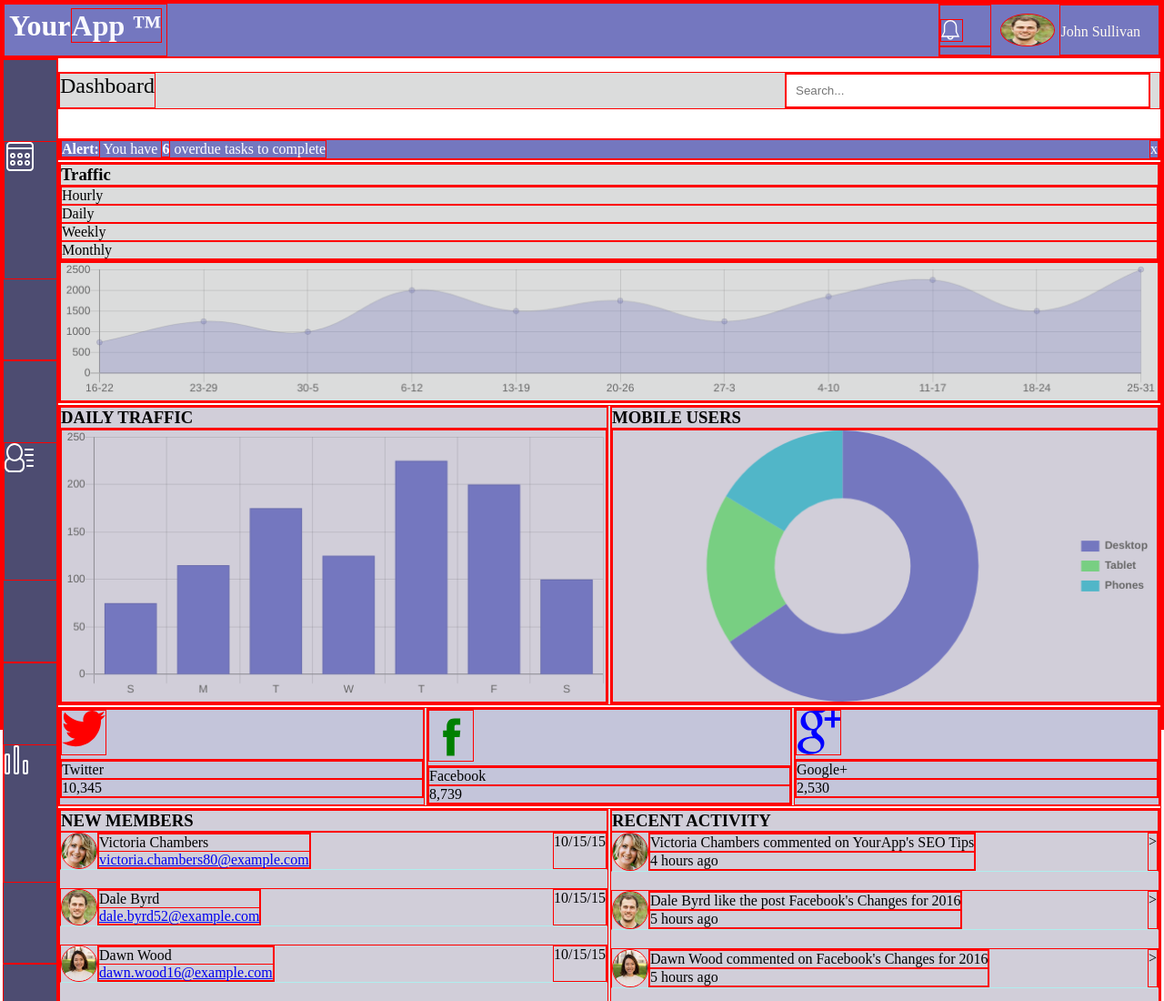
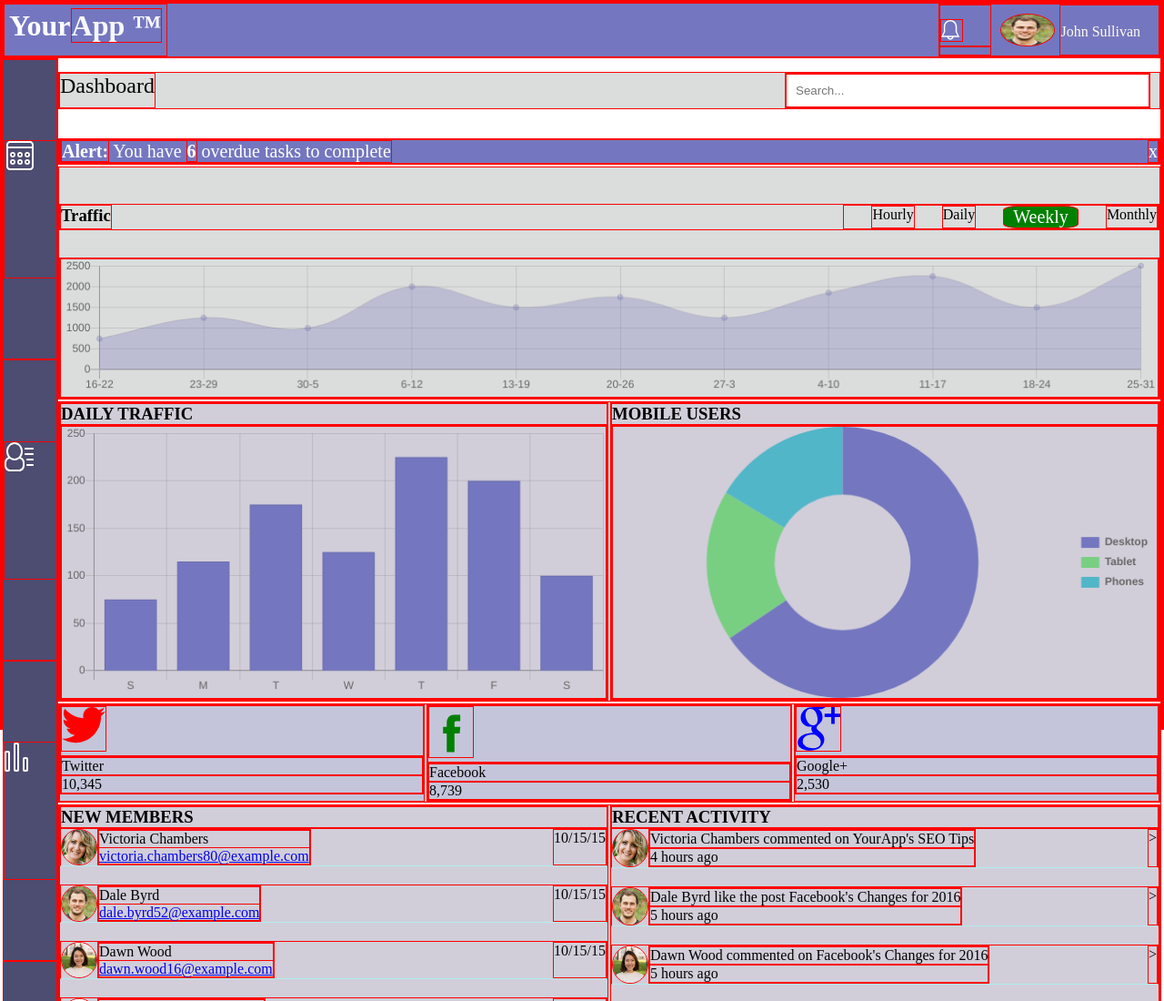
Before and after one commit to junior66/Techdegree-Project-7-1, a plain HTML site: page index.html in a window 1280 px wide. Shown: the top 1100 px of the page at 91% size. Drawn offline with nearby package versions, Linux system fonts and the light colour scheme.

Commit message:
Update styles.css

```diff
--- a/styles.css
+++ b/styles.css
@@ -106,12 +106,34 @@
     .alert-banner {
       display: flex;
       justify-content: space-between;
+      font-size: 20px;
     }
 
     .traffic-nav {
       list-style-type: none;
       margin: 0;
       padding: 0;
+      display: flex;
+    }
+
+    .traffic-nav li {
+      margin-left: 30px;
+    }
+
+    .traffic-header {
+      display: flex;
+      justify-content: space-between;
+      margin-top: 40px;
+      margin-bottom: 30px;
+    }
+
+    .active {
+      color: #fff;
+      background-color: green;
+      font-size: 20px;
+      padding: 0 10px;
+      border-radius: 20%;
+
     }
 
     .social-media-info {
```
